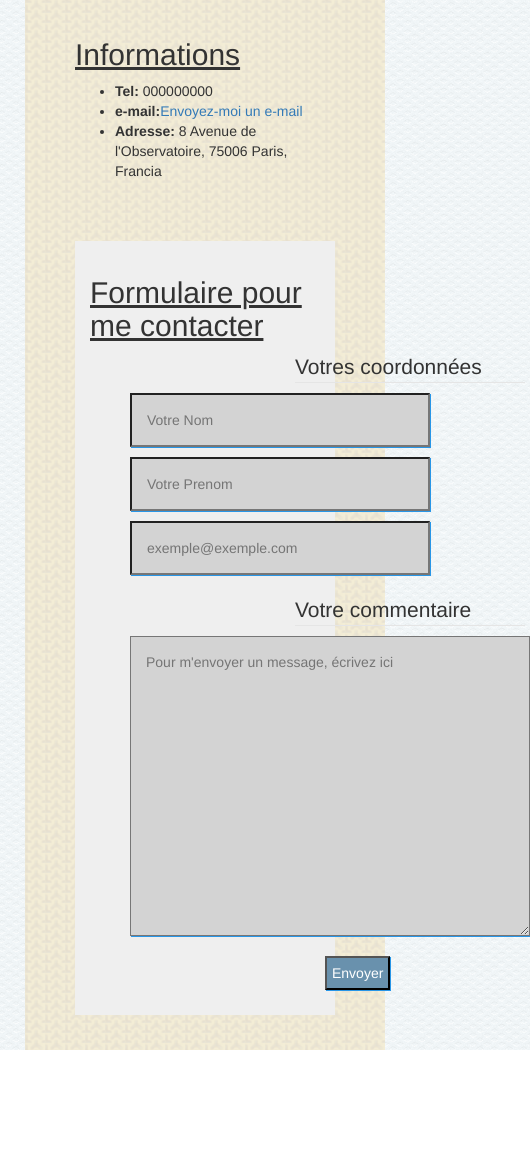
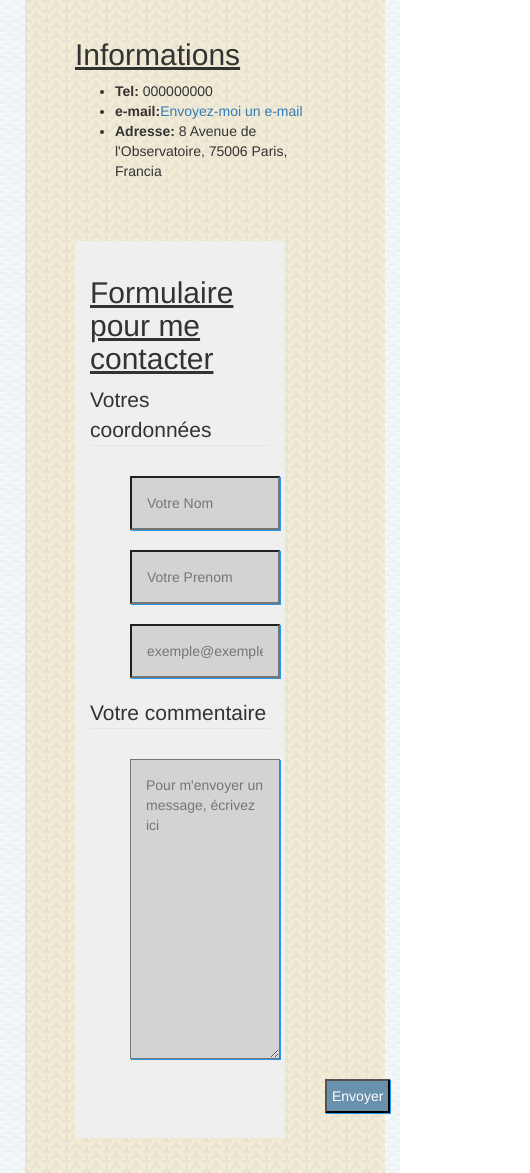
Before and after one commit to karlosjonas/Semaine8, a plain HTML site: page index.html in a window 390 px wide. Shown: the part 2887-4060 px from the top of the page, 530 px wide, since content can reach past the window. Before the commit the page ends 3937 px from the top, so only its background shows below. Drawn offline with nearby package versions, Linux system fonts and the light colour scheme.

Commit message:
fin_contact

```diff
--- a/css_style/style.css
+++ b/css_style/style.css
@@ -68,6 +68,7 @@ p{
     box-sizing:border-box;
 }
 
+/*PORTFOLIOS*/
 
 #info {
     -webkit-border-radius:5px;
@@ -189,6 +190,7 @@ p{
                 font-size:9px;
             }
 
+ /*FOOTER*/
 
 footer{
     bottom:0;
@@ -216,6 +218,8 @@ iframe{
     width: 100%;
 }
 
+/*CONTACT*/
+
 #nom, #prenom, #email, #textarea{
     margin: 10px;
 }
@@ -230,10 +234,7 @@ iframe{
 for_cont {
     text-align: center;
 }
-.leg {
-    margin: 0px 0px 0px 205px ;
 
-}
 input, textarea {
     box-shadow: 1px 1px 0px #2896E7;
     background: #D3D3D3;
@@ -257,12 +258,23 @@ textarea{
     margin: 0px 0px 0px 205px ;
 }
 
+
+/*Media Queries*/
+
 /* #Tablet (Portrait) */
-@media only screen and (min-width: 768px) and (max-width: 959px) {
+@media only screen and (min-width: 768px) and (max-width: 1200px) {
     .container {
         width: 768px;
     }
+    input, textarea {
+        width: auto;
+
+    }
+
+
 }
+
+
 
 
 /*  #Mobile (Portrait) - Note: Design for a width of 320px */
@@ -279,7 +291,14 @@ textarea{
     #ads {
         display:none;
     }
+    input, textarea {
+        width: 150px;
+        float: left;
 
+    }
+    .contact {
+         width: 210px;
+    }
 }
 
 
@@ -293,7 +312,9 @@ textarea{
         display:none;
     }
 
+
 }
+
 
 /* #Clearing */
 
--- a/index.html
+++ b/index.html
@@ -327,18 +327,18 @@
                                     </div>
                                 </div>
 
-                                <div class="col-md-6">
+                                <div class="col-md-6" id="contact">
                                     <div class="conteneur">
                                         <div class="contact">
                                             <h2 class="for_cont">Formulaire pour me contacter</h2>
-                                            <form method="post" action="exemple.php">
-                                                <fieldset>
-                                                    <legend class="leg">Votres coordonnées</legend>
+                                            <form method="post" action="exemple.php" >
+                                                <fieldset >
+                                                    <legend class="leg" >Votres coordonnées</legend>
                                                     <p>
-                                                        <input type="text" name="nom" id="nom" placeholder="Votre Nom"/>
+                                                        <input type="text" name="nom" id="nom" placeholder="Votre Nom" />
 
 
-                                                        <input type="text" name="prenom" id="prenom" placeholder="Votre Prenom"/>
+                                                        <input type="text" name="prenom" id="prenom" placeholder="Votre Prenom" />
 
 
                                                         <input type="email" name="email" id="email" placeholder="exemple@exemple.com"/>
```
